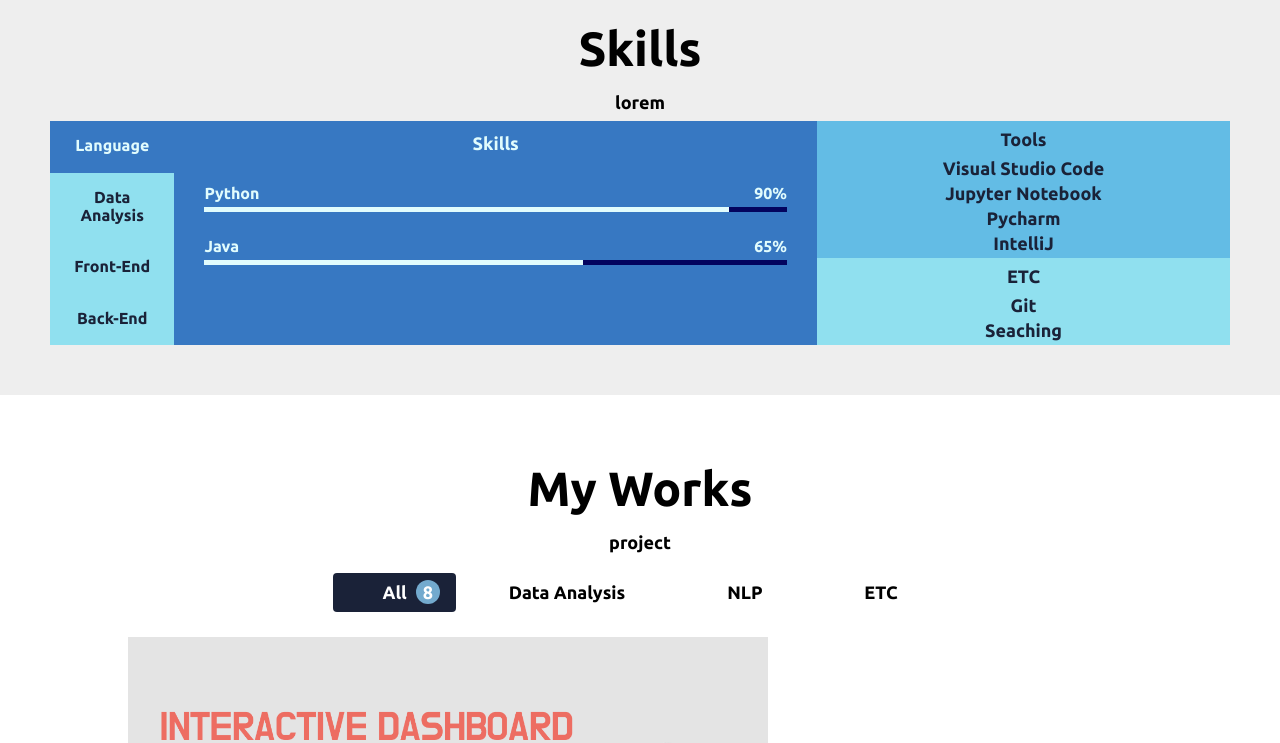
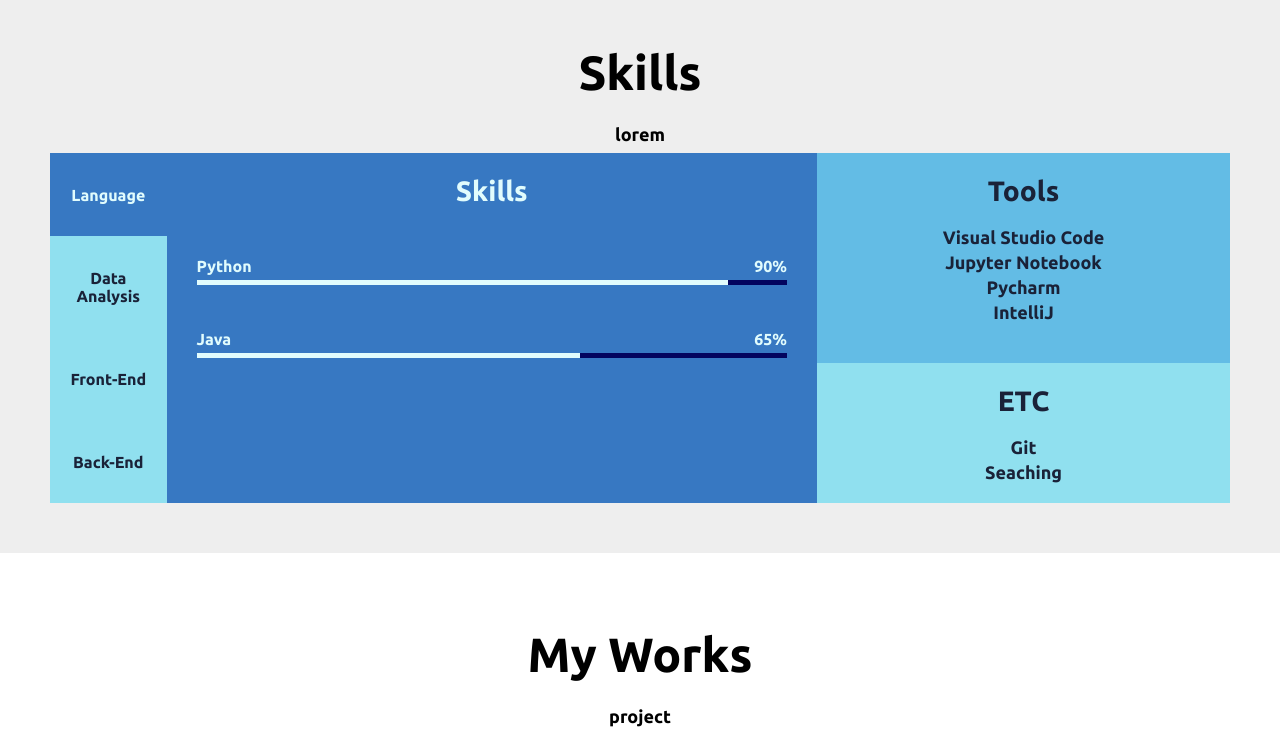
Before and after one commit to chestnut1717/park_portfolio, a plain HTML site: page index.html in a window 1280 px wide. Shown: the part 1420-2163 px from the top of the page. Drawn offline with Linux system fonts and the light colour scheme; a web font is replaced by a local one.

Commit message:
Design (skill & title)

```diff
--- a/index.html
+++ b/index.html
@@ -152,7 +152,7 @@
 
           <div class="skill__graph">
             <h3 class="skill__title">Skills</h3>
-
+            <div class="skill__container">
               <div class="skill default" data-type="Lang">
                 <div class="skill__description">
                   <span>Python</span>
@@ -250,6 +250,7 @@
                 </div>
                 <div class="skill__bar">
                   <div class="value" style="width: 50%; height: 5px;"></div>
+                </div>
               </div>
               </div>
 
--- a/main.js
+++ b/main.js
@@ -99,7 +99,7 @@ function typing(){
 
 const skillMenu = document.querySelector(".skill__menu");
 const skillMenuAll = document.querySelectorAll(".skill__menu > .skill__menu__item");
-const skills = document.querySelectorAll(".skill__graph > .skill");
+const skills = document.querySelectorAll(".skill__graph  .skill");
 
 // skills to be invisible when page is first opened
 skills.forEach((skill) => {
--- a/style.css
+++ b/style.css
@@ -63,7 +63,7 @@ h1 {
   font-size: var(--font-large);
   font-weight: var(--weight-bold);
   color: var(--color-black);
-  margin: 16px 0px;
+  margin: 24px 0px;
 }
 h2 {
   font-size: var(--font-medium);
@@ -342,7 +342,7 @@ section {
   display: flex;
   flex-direction: row;
   width: 100%;
-  height: 10%;
+  height: 350px;
 }
 
 .skillset__skills {
@@ -369,8 +369,13 @@ section {
   flex-grow: 1;
   cursor: pointer;
   margin: 0px;
-  padding: 15px;
+  padding: 10px;
   color: var(--color-dark-navy);
+  text-align: center;
+  /* Centering */
+  display: flex;
+  align-items: center;
+  justify-content: center;
 }
 
 .skill__menu__item.active,
@@ -382,14 +387,23 @@ section {
 .skill__graph {
   width: 90%;
   color: var(--color-white-blue);
+  display: flex;
+  flex-direction: column;
 }
-.skill__title {
-  margin-top: 0;
+.skill__title,
+.attributes__title {
+  margin-top: 10px;
   padding: 12px 0;
+  font-size: var(--font-medium);
   color: var(--color-white-blue);
 }
 
+.skill__container {
+  /* margin: auto 12px; */
+}
+
 .skill {
+  margin: 20px 0;
   padding: 10px 30px;
 }
 
```
Lines whose indentation alone changed are shown as unchanged.
